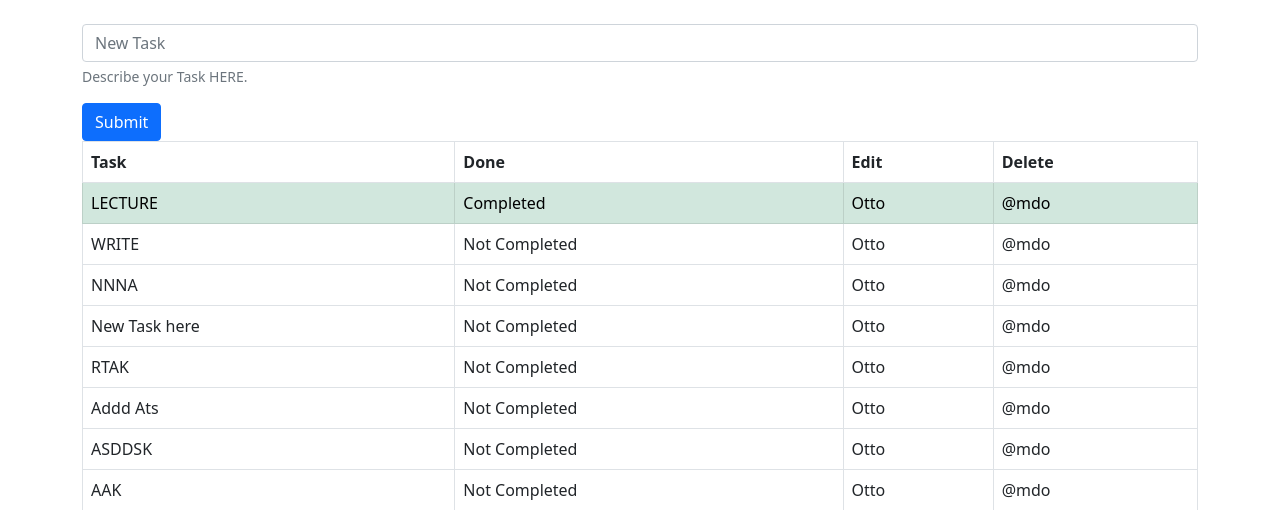
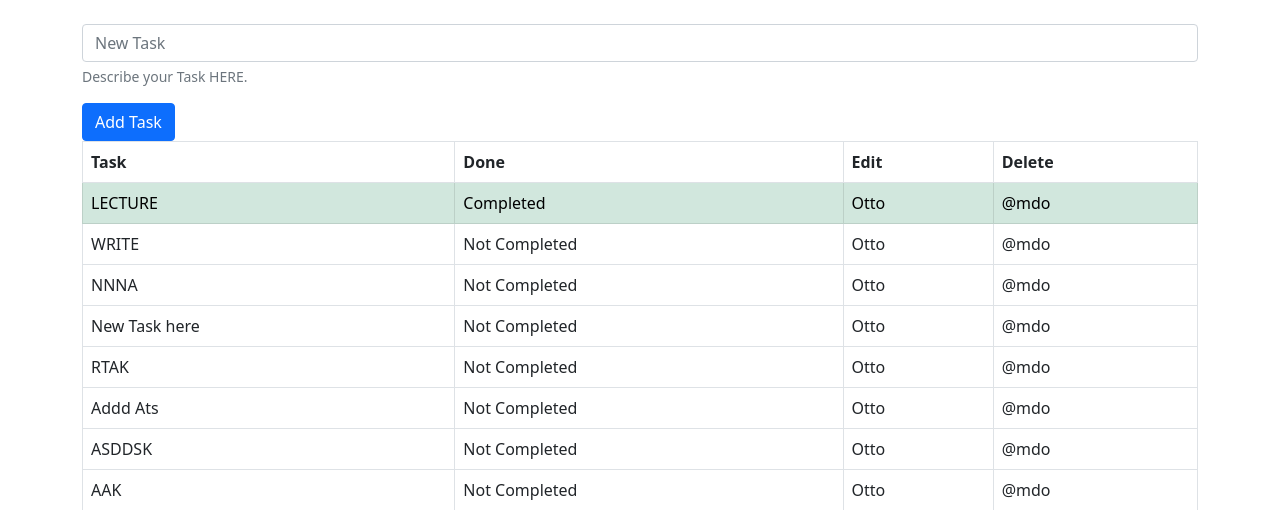
Before and after one commit to mohamedbenaantar/taskmate-DjangoApp, a Django app: page /task/ in a window 1280 px wide. Shown: the part 65-575 px from the top of the page. Run offline with Django 5.2, Linux system fonts and the light colour scheme; data comes from the database, SQL or seed files in the repository; both versions use the stored data as it was after the commit.

Commit message:
Add Alert Prompt

```diff
--- a/templates/base.html
+++ b/templates/base.html
@@ -20,7 +20,7 @@
           <div class="collapse navbar-collapse" id="navbarNav">
             <ul class="navbar-nav">
               <li class="nav-item">
-                <a class="nav-link active" aria-current="page" href="#">TodoList</a>
+                <a class="nav-link active" aria-current="page" href="{% url 'todolist' %}">TodoList</a>
               </li>
               <li class="nav-item">
                 <a class="nav-link" href="{% url 'aboutus' %}">AboutUs</a>
--- a/todolist_app/templates/todolist.html
+++ b/todolist_app/templates/todolist.html
@@ -3,15 +3,26 @@
 {% block content %}
     <div class="container">
         <br/>
+        {% if messages %}
+          {% for message in messages %}
+          <div class="alert alert-info alert-dismissible fade show" role="alert">
+            {{ message }}
+            <div class="alert alert-warning alert-dismissible fade show" role="alert">
+
+              <button type="button" class="btn-close" data-bs-dismiss="alert" aria-label="Close"></button>
+            </div>
+          </div>
+          {% endfor %}
+        {% endif %}
         <form method="POST">
            {% csrf_token %}
             <div class="mb-3">
-              <input type="text" class="form-control" placeholder="New Task" name="todo">
+              <input type="text" class="form-control" placeholder="New Task" name="task">
               <div id="emailHelp" class="form-text">Describe your Task HERE.</div>
             </div>
 
 
-            <button type="submit" class="btn btn-primary">Submit</button>
+            <button type="submit" class="btn btn-primary">Add Task</button>
           </form>
 
 
@@ -25,7 +36,7 @@
               </tr>
             </thead>
             <tbody>
-
+              {% if all_tasks %} <!-- While loading the page if there is a task list then -->
                   {% for obj in all_tasks %}
                   {% if obj.done %}
                 <tr class="table-success">
@@ -46,6 +57,7 @@
                 {% endif %}
                 {% endfor %}
 
+              {% endif %}
             </tbody>
           </table>
 
--- a/todolist_app/views.py
+++ b/todolist_app/views.py
@@ -1,6 +1,7 @@
 from django.shortcuts import render, redirect
 from .models import TaskList
 from .forms import TaskForm
+from django.contrib import messages
 # Create your views here.
 
 def todolist(request):
@@ -8,6 +9,7 @@ def todolist(request):
         form = TaskForm(request.POST or None)
         if form.is_valid():
             form.save()
+        messages.success(request, 'Task Added successfully!')
         return redirect('todolist')
     else: ## Get request
         all_tasks = TaskList.objects.all()
```
Also changed, not shown: db.sqlite3. Lines whose indentation alone changed are shown as unchanged.
